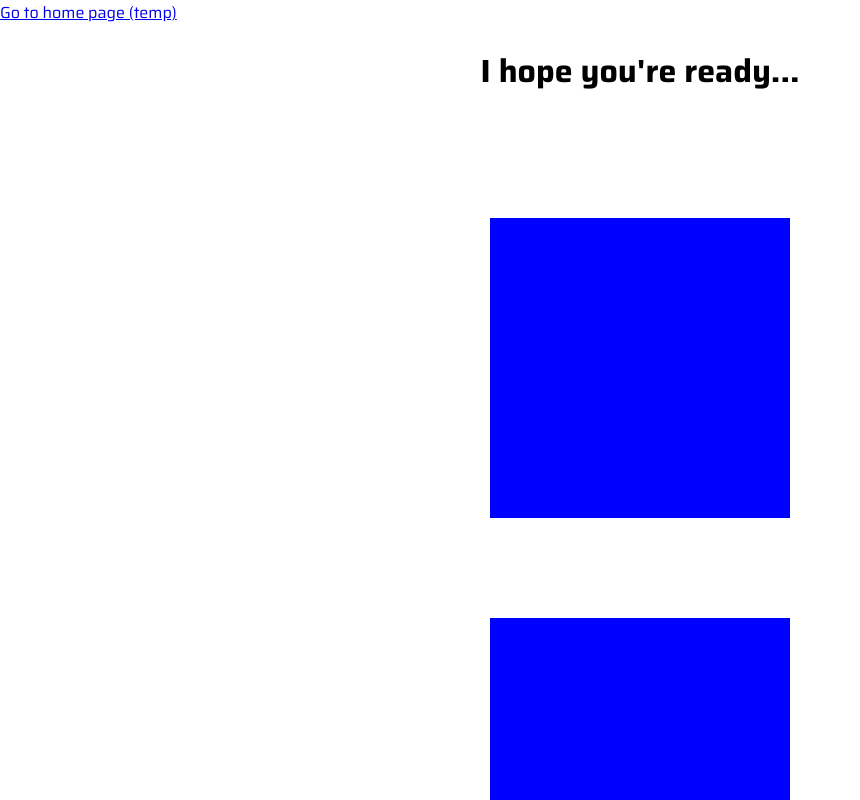
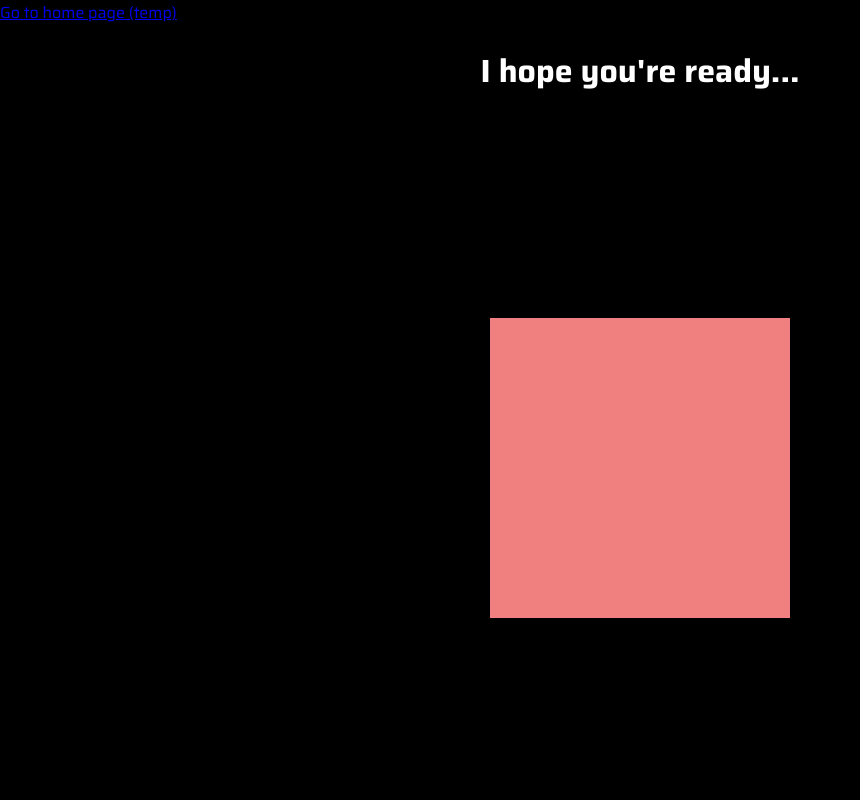
Before and after one commit to Basblob/jesse-sasha-hackathon, a plain HTML site: page pages/quiz.html in a window 1280 px wide. Shown: the whole page, without its empty margins (0-860 px from the left). Drawn offline with nearby package versions, Linux system fonts and the light colour scheme; no server answers.

Commit message:
changes?

```diff
--- a/pages/quiz.html
+++ b/pages/quiz.html
@@ -23,6 +23,7 @@
       <div class="quiz__question fade-in from-right"></div>
       <div class="quiz__question fade-in from-left"></div>
     </article>
+    <h1 class="score__counter"></h1>
     <script src="../scripts/quiz/quiz_api.js"></script>
     <script src="../scripts/quiz/quiz_html.js"></script>
     <script src="../scripts/quiz/quiz_animations.js"></script>
--- a/scripts/quiz/quiz_api.js
+++ b/scripts/quiz/quiz_api.js
@@ -147,7 +147,7 @@ spaceTrivia
 
     const correctAnwser = 4;
     const maxScore = 8;
-    let userScore = 0;
+    let rightAnswers = document.querySelectorAll('.selected');
     let answerList = [];
     answerList.forEach((ans) => {
       if (ans === 4) {
--- a/styles/quiz.scss
+++ b/styles/quiz.scss
@@ -2,7 +2,9 @@
 
 body,
 html {
-  @include body-styling;
+  @include body-styling{
+    background-color: black;
+  }
 }
 
 .header {
@@ -11,6 +13,9 @@ html {
   justify-content: center;
 }
 
+.header__title {
+  color: white;
+}
 
 .quiz {
   display: flex;
@@ -53,15 +58,17 @@ html {
   display: flex;
   flex-direction: column;
   //TODO creating animations and scroll actions
-  background-color: blue;
-  margin-top: 100px;
+  background-color: lightcoral;
+  margin-top: 200px;
   height: 300px;
   width: 300px;
 }
 
+
+
 .fade-in {
   opacity: 0;
-  transition: opacity 350ms ease-in-out;
+  transition: opacity 550ms ease-in-out;
 }
 
 .fade-in.appear {
@@ -78,7 +85,7 @@ html {
 
 .from-right,
 .from-left {
-  transition: transform 400ms ease-in, opacity 250ms ease-in;
+  transition: transform 250ms ease-in, opacity 450ms ease-in;
 }
 
 .from-right.appear,
```
Also changed, not shown: styles/quiz.css, 1 other file.
